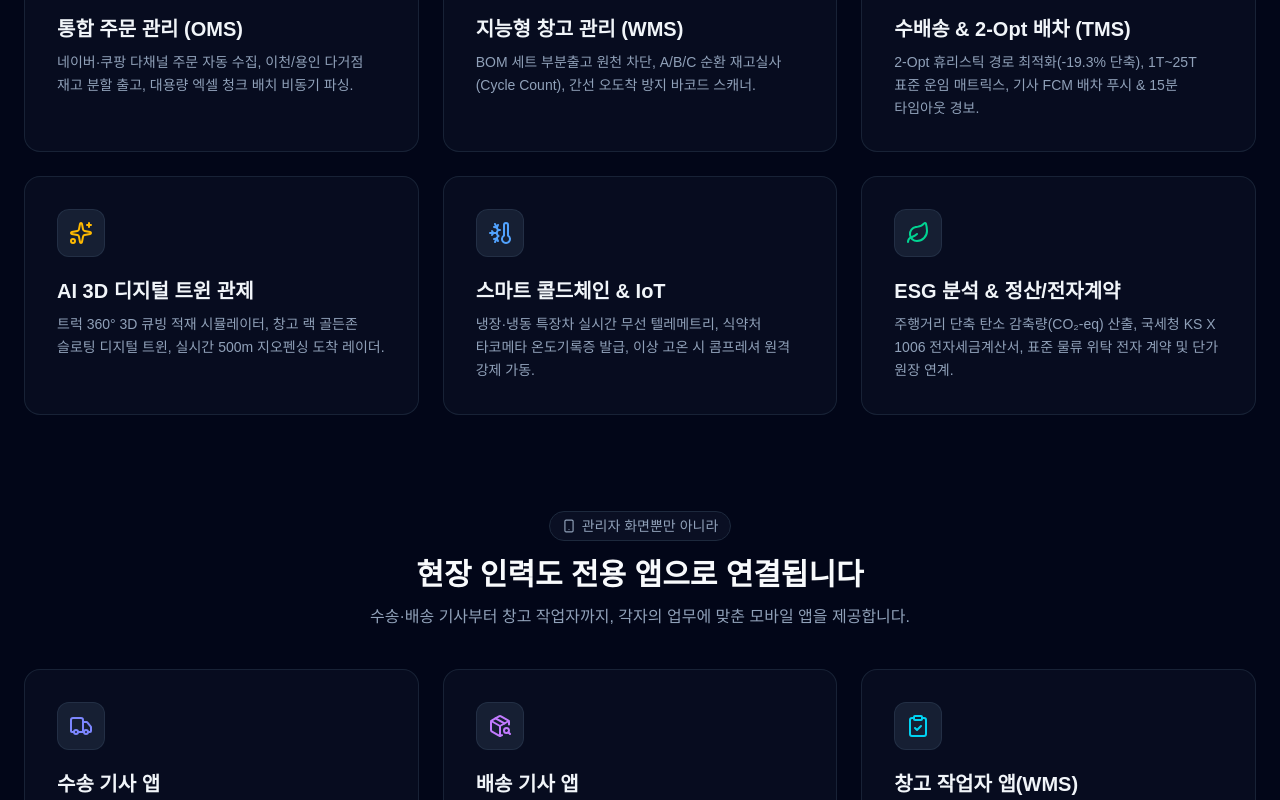
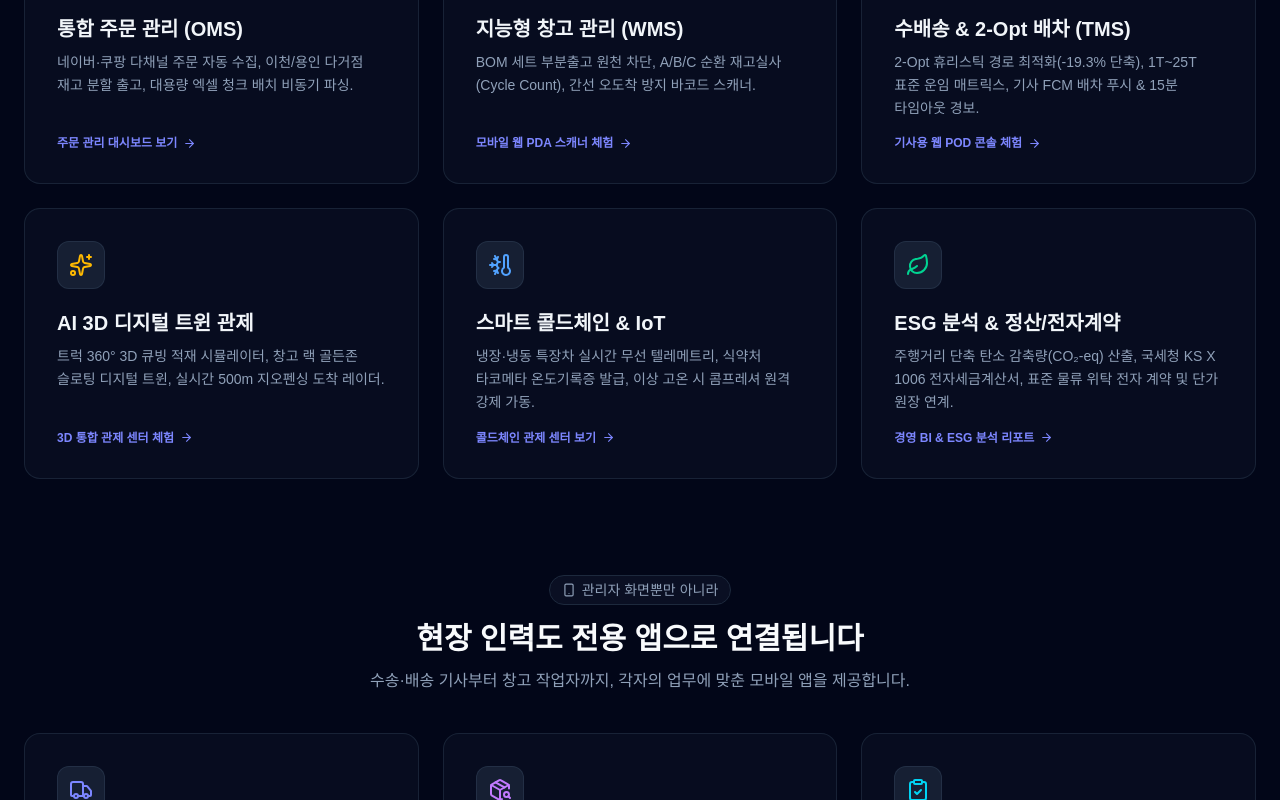
Before and after one commit to yyj1424/dot2line, a Next.js app: page / in a window 1280 px wide. Shown: the part 1060-1860 px from the top of the page. Built offline with nearby package versions, Linux system fonts and the light colour scheme; no server answers.

Commit message:
feat(landing): connect 6-pillar enterprise logistics modules and mobile web PDA/POD quick launch actions on landing page

```diff
--- a/app/page.tsx
+++ b/app/page.tsx
@@ -155,31 +155,43 @@ export default function LandingPage() {
             icon={<ShoppingBag className="text-indigo-400" size={24} />}
             title="통합 주문 관리 (OMS)"
             desc="네이버·쿠팡 다채널 주문 자동 수집, 이천/용인 다거점 재고 분할 출고, 대용량 엑셀 청크 배치 비동기 파싱."
+            href="/dashboard"
+            linkText="주문 관리 대시보드 보기"
           />
           <FeatureCard
             icon={<Box className="text-purple-400" size={24} />}
             title="지능형 창고 관리 (WMS)"
             desc="BOM 세트 부분출고 원천 차단, A/B/C 순환 재고실사(Cycle Count), 간선 오도착 방지 바코드 스캐너."
+            href="/pda"
+            linkText="모바일 웹 PDA 스캐너 체험"
           />
           <FeatureCard
             icon={<Truck className="text-cyan-400" size={24} />}
             title="수배송 & 2-Opt 배차 (TMS)"
             desc="2-Opt 휴리스틱 경로 최적화(-19.3% 단축), 1T~25T 표준 운임 매트릭스, 기사 FCM 배차 푸시 & 15분 타임아웃 경보."
+            href="/pod"
+            linkText="기사용 웹 POD 콘솔 체험"
           />
           <FeatureCard
             icon={<Sparkles className="text-amber-400" size={24} />}
             title="AI 3D 디지털 트윈 관제"
             desc="트럭 360° 3D 큐빙 적재 시뮬레이터, 창고 랙 골든존 슬로팅 디지털 트윈, 실시간 500m 지오펜싱 도착 레이더."
+            href="/control-tower"
+            linkText="3D 통합 관제 센터 체험"
           />
           <FeatureCard
             icon={<ThermometerSnowflake className="text-blue-400" size={24} />}
             title="스마트 콜드체인 & IoT"
             desc="냉장·냉동 특장차 실시간 무선 텔레메트리, 식약처 타코메타 온도기록증 발급, 이상 고온 시 콤프레셔 원격 강제 가동."
+            href="/coldchain"
+            linkText="콜드체인 관제 센터 보기"
           />
           <FeatureCard
             icon={<Leaf className="text-emerald-400" size={24} />}
             title="ESG 분석 & 정산/전자계약"
             desc="주행거리 단축 탄소 감축량(CO₂-eq) 산출, 국세청 KS X 1006 전자세금계산서, 표준 물류 위탁 전자 계약 및 단가 원장 연계."
+            href="/analytics"
+            linkText="경영 BI & ESG 분석 리포트"
           />
         </div>
       </section>
@@ -199,16 +211,22 @@ export default function LandingPage() {
             icon={<Truck className="text-indigo-400" size={24} />}
             title="수송 기사 앱"
             desc="배차 목록과 상·하차지 정보를 확인하고, 입차부터 수송완료까지 단계별로 처리합니다. 실시간 위치 전송으로 도착 여부를 자동 확인합니다."
+            href="/apk"
+            linkText="APK 다운로드 바로가기"
           />
           <FeatureCard
             icon={<PackageSearch className="text-purple-400" size={24} />}
-            title="배송 기사 앱"
-            desc="오늘의 배송 목록과 상차 스캔, 배송완료·연기·취소·반품회수까지 현장에서 바로 처리합니다."
+            title="배송 기사 앱 (웹 POD)"
+            desc="오늘의 배송 목록과 상차 스캔, 현장 사진 촬영, 고객 터치 서명, 배송완료·연기·취소·반품회수까지 브라우저에서 바로 처리합니다."
+            href="/pod"
+            linkText="무설치 웹 POD 바로가기"
           />
           <FeatureCard
             icon={<ClipboardCheck className="text-cyan-400" size={24} />}
-            title="창고 작업자 앱(WMS)"
-            desc="입고·피킹·출고 작업 지시를 스캔 기반으로 확인하고 처리 결과를 실시간으로 반영합니다."
+            title="창고 작업자 앱 (웹 PDA)"
+            desc="입고·피킹·출고 작업 지시를 스캔 기반으로 확인하고 간선 오도착 방지 및 순환 실사 결과를 실시간으로 반영합니다."
+            href="/pda"
+            linkText="무설치 웹 PDA 스캐너 바로가기"
           />
         </div>
       </section>
@@ -382,14 +400,37 @@ function FaqItem({ q, a }: { q: string; a: string }) {
   );
 }
 
-function FeatureCard({ icon, title, desc }: { icon: React.ReactNode; title: string; desc: string }) {
+function FeatureCard({
+  icon,
+  title,
+  desc,
+  href,
+  linkText,
+}: {
+  icon: React.ReactNode;
+  title: string;
+  desc: string;
+  href?: string;
+  linkText?: string;
+}) {
   return (
-    <div className="p-6 sm:p-8 bg-slate-900/40 border border-slate-800/80 rounded-2xl hover:border-slate-700 transition flex flex-col items-start">
-      <div className="w-11 h-11 sm:w-12 sm:h-12 bg-slate-800/70 border border-slate-700/50 rounded-xl flex items-center justify-center mb-5">
-        {icon}
+    <div className="p-6 sm:p-8 bg-slate-900/40 border border-slate-800/80 rounded-2xl hover:border-slate-700 transition flex flex-col justify-between items-start group">
+      <div>
+        <div className="w-11 h-11 sm:w-12 sm:h-12 bg-slate-800/70 border border-slate-700/50 rounded-xl flex items-center justify-center mb-5 group-hover:scale-105 transition">
+          {icon}
+        </div>
+        <h3 className="text-lg sm:text-xl font-bold mb-2 text-slate-100 break-keep">{title}</h3>
+        <p className="text-slate-400 text-xs sm:text-sm leading-relaxed break-keep mb-4">{desc}</p>
       </div>
-      <h3 className="text-lg sm:text-xl font-bold mb-2 text-slate-100 break-keep">{title}</h3>
-      <p className="text-slate-400 text-xs sm:text-sm leading-relaxed break-keep">{desc}</p>
+      {href && (
+        <Link
+          href={href}
+          className="inline-flex items-center gap-1.5 text-xs font-semibold text-indigo-400 hover:text-indigo-300 transition"
+        >
+          <span>{linkText || '체험하기'}</span>
+          <ArrowRight size={13} />
+        </Link>
+      )}
     </div>
   );
 }
```
